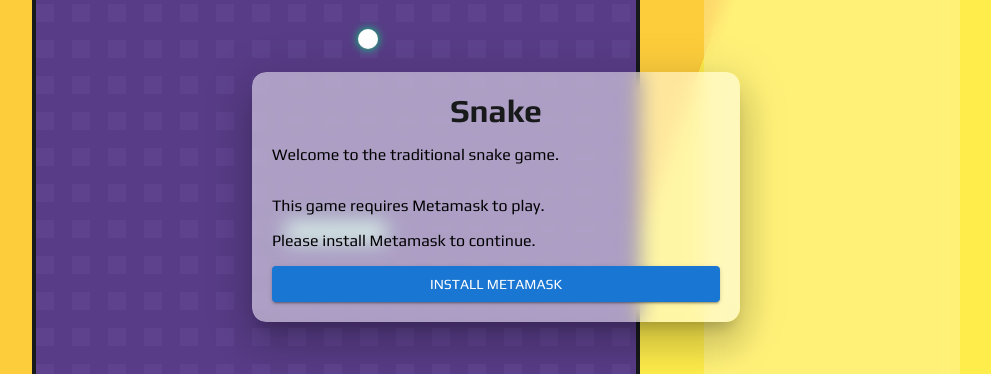
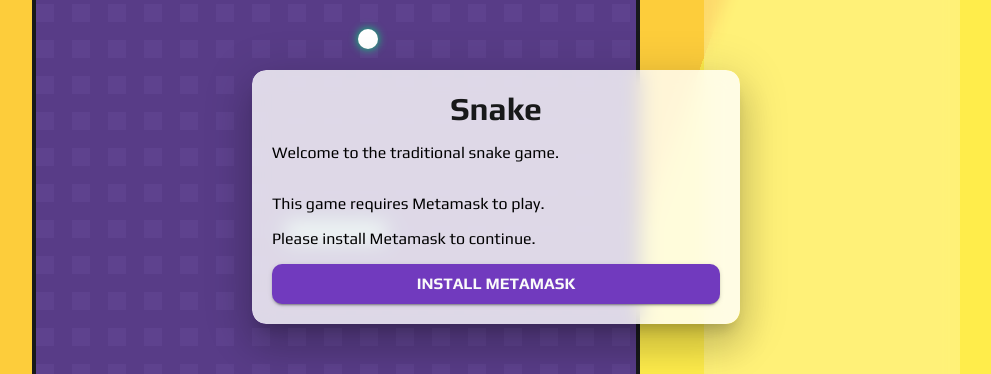
Before and after one commit to teye/snake-game-blockchain, a React (Create React App) app: page / in a window 1280 px wide. Shown: the part 203-577 px from the top of the page, without its empty margins (144-1135 px from the left). Built offline with nearby package versions, Linux system fonts and the light colour scheme; no server answers.

Commit message:
update button styles

```diff
--- a/src/App.css
+++ b/src/App.css
@@ -176,7 +176,7 @@
   padding: 20px;
   border-radius: 14px;
   background-color: #fafafa;
-  background: rgba(255, 255, 255, 0.5);
+  background: rgba(255, 255, 255, 0.8);
   backdrop-filter: blur(10px);
   -webkit-backdrop-filter: blur(10px);
 }
@@ -199,7 +199,7 @@
   padding: 20px;
   border-radius: 14px;
   background-color: #fafafa;
-  background: rgba(255, 255, 255, 0.5);
+  background: rgba(255, 255, 255, 0.8);
   backdrop-filter: blur(10px);
   -webkit-backdrop-filter: blur(10px);
 }
--- a/src/components/modal/startScreenModal.tsx
+++ b/src/components/modal/startScreenModal.tsx
@@ -40,7 +40,19 @@ function StartScreenModal(props: StartScreenModalProps) {
             <>
               <div>This game requires Metamask to play.</div>
               <div>Please install Metamask to continue.</div>
-              <Button variant="contained" href="https://metamask.io/download" target="_blank" rel="noopener">
+              <Button
+                variant="contained"
+                color="customBtnColor"
+                href="https://metamask.io/download"
+                target="_blank"
+                rel="noopener"
+                sx={{
+                  color: '#fafafa',
+                  fontSize: '1rem',
+                  fontWeight: 700,
+                  borderRadius: '10px',
+                }}
+              >
                 Install Metamask
               </Button>
             </>
@@ -64,7 +76,8 @@ function StartScreenModal(props: StartScreenModalProps) {
                   game.
                 </p>
                 <Button
-                  variant="outlined"
+                  variant="contained"
+                  color="customBtnColor"
                   onClick={async () => {
                     try {
                       setIsMinting(true);
@@ -74,6 +87,12 @@ function StartScreenModal(props: StartScreenModalProps) {
                     } finally {
                       setIsMinting(false);
                     }
+                  }}
+                  sx={{
+                    color: '#fafafa',
+                    fontSize: '1rem',
+                    fontWeight: 700,
+                    borderRadius: '10px',
                   }}
                   disabled={isMinting}
                 >
@@ -93,7 +112,18 @@ function StartScreenModal(props: StartScreenModalProps) {
               <div>
                 Click <strong>Start Game</strong> and connect with your Metamask wallet.
               </div>
-              <Button variant="contained" onClick={onConnectWallet}>
+              <Button
+                variant="contained"
+                color="customBtnColor"
+                onClick={onConnectWallet}
+                disableElevation={true}
+                sx={{
+                  color: '#fafafa',
+                  fontSize: '1rem',
+                  fontWeight: 700,
+                  borderRadius: '10px',
+                }}
+              >
                 Start Game
               </Button>
             </>
--- a/src/index.tsx
+++ b/src/index.tsx
@@ -7,9 +7,16 @@ import reportWebVitals from './reportWebVitals';
 import store from './store';
 import { createTheme, ThemeProvider } from '@mui/material';
 
+const { palette } = createTheme();
+const { augmentColor } = palette;
+const createColor = (mainColor: string) => augmentColor({ color: { main: mainColor } });
+
 const theme = createTheme({
   typography: {
     fontFamily: ['Play', 'sans-serif'].join(','),
+  },
+  palette: {
+    customBtnColor: createColor('#713ABE'),
   },
 });
 
```
Also changed, not shown: src/mui.d.ts (added, +12 -0 lines).
